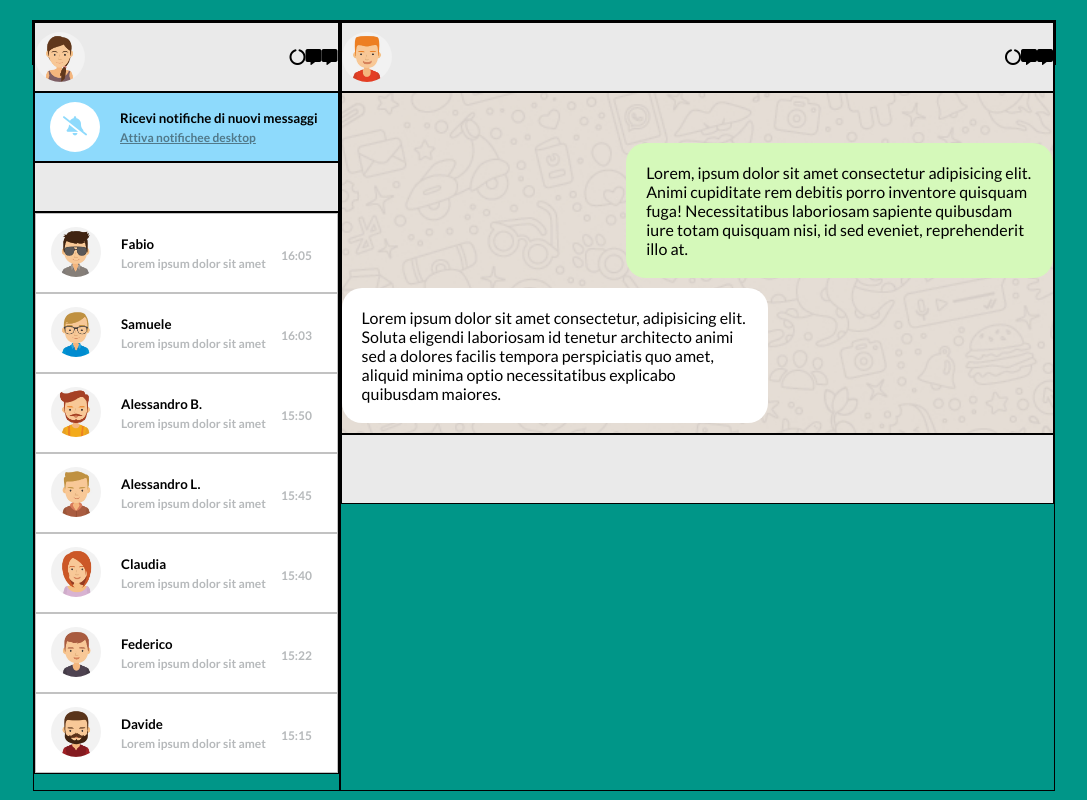
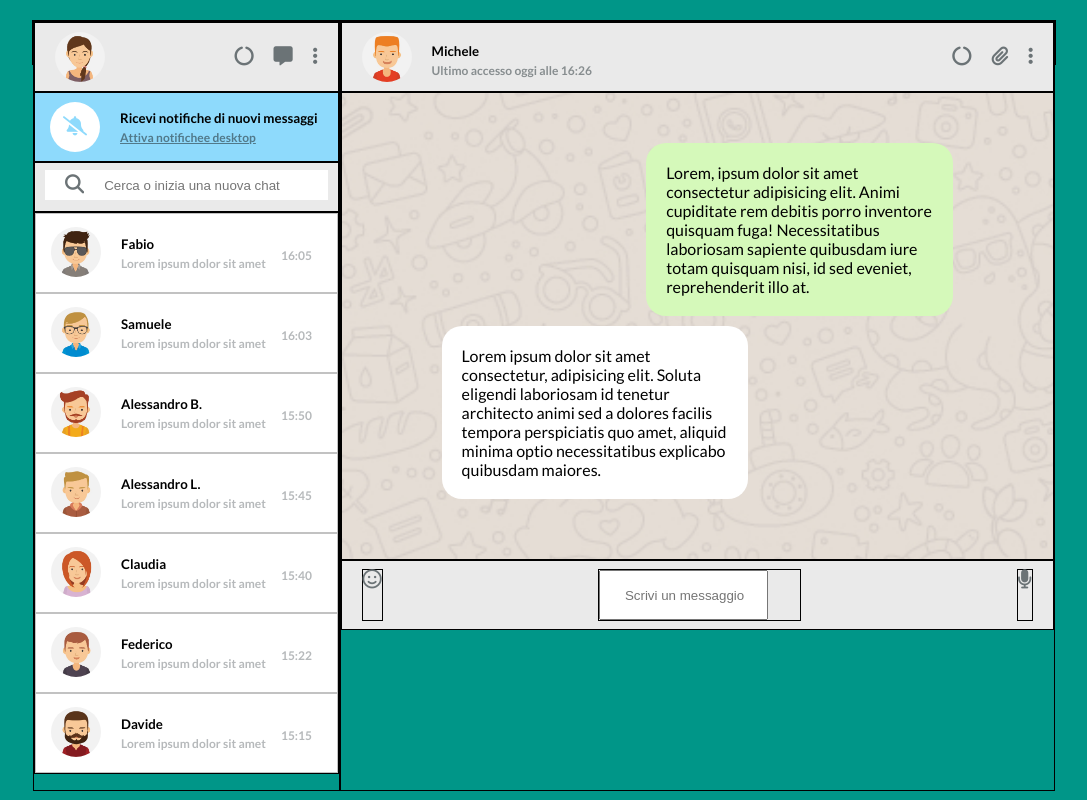
Before and after one commit to ElenaRuscitto/html-css-boolzapp, a plain HTML site: page index.html in a window 1280 px wide. Shown: the whole page, without its empty margins (96-1183 px from the left). Drawn offline with Linux system fonts and the light colour scheme.

Commit message:
[add] colonna sx

```diff
--- a/css/main.css
+++ b/css/main.css
@@ -44,8 +44,17 @@ body {
   padding-right: 20px;
 }
 
+.padding-left {
+  padding-left: 20px;
+}
+
 .margin-left {
   margin-left: 20px;
+}
+
+i {
+  font-size: 1.2rem;
+  color: rgb(107, 115, 118);
 }
 
 
@@ -87,6 +96,7 @@ img {
 
 .top.small{
   height: 50px;
+  padding: 7px 10px;
 }
 
 .top.special {
@@ -106,6 +116,24 @@ span {
   color: rgb(194, 194, 194);
 }
 
+.serch {
+  background-color: white;
+}
+
+.cerca {
+  width: 100%;
+  height: 30px;
+  border: none;
+  /* float: left; */
+}
+
+.fa-magnifying-glass {
+  padding-top: 5px;
+}
+
+/* .cerca::before {
+  list-style-type: '/f002';
+} */
 
 /* top-blu */
 .cerchio {
@@ -146,8 +174,14 @@ span {
   background-size: cover;
 }
 
+.right span {
+  font-size: 12px;
+  font-weight: bold;
+  color: rgb(135, 141, 143);
+}
+
 .sms {
-  margin-top: 50px;
+  margin: 50px 100px;
   /* overflow: scroll; */
 }
 
@@ -169,3 +203,17 @@ span {
 .chat.receive {
   align-self: flex-start;
 }
+
+.Michele {
+  padding-top: 11px;
+}
+
+.bottom .scrivi {
+  width: 84%;
+  height: 50px;
+}
+
+.bottom i {
+  width: 8%;
+  height: 50px;
+}
--- a/index.html
+++ b/index.html
@@ -31,15 +31,15 @@
         <div class="top d-flex a-center space-between debug">
 
           <!-- sx -->
-          <div class="sx d-flex">
+          <div class="sx d-flex margin-left">
             <img src="./img/avatar_io.jpg" alt="io">
           </div>
 
           <!-- dx -->
-          <div class="dx d-flex">
-            <i class="fa-solid fa-circle-notch"></i>
-            <i class="fa-solid fa-message"></i>
-            <i class="fa-solid fa-message"></i>
+          <div class="dx d-flex padding-right">
+            <i class="fa-solid fa-circle-notch padding-right"></i>
+            <i class="fa-solid fa-message padding-right"></i>
+            <i class="fa-solid fa-ellipsis-vertical"></i>
           </div>
 
         </div>
@@ -57,7 +57,13 @@
         </div>
 
         <!-- cerca -->
-        <div class="top small debug"></div>
+        <div class="top small debug">
+          <div class="serch d-flex">
+            <i class="fa-solid fa-magnifying-glass padding-left"></i>
+            <input type="text" placeholder="Cerca o inizia una nuova chat" class="cerca padding-left">
+          </div>
+
+        </div>
 
         <!-- centro -->
         <div class="center debug">
@@ -234,11 +240,6 @@
 
 
 
-
-
-
-
-
           </div>
 
         </div>
@@ -250,15 +251,21 @@
         <div class="top d-flex space-between a-center debug">
 
           <!-- sx -->
-          <div class="sx d-flex">
+          <div class="sx d-flex margin-left">
             <img src="./img/avatar_1.jpg" alt="io">
+            <div class= "Michele a-center d-center margin-left">
+              <h5>Michele</h5>
+              <span>Ultimo accesso oggi alle 16:26</span>
+            </div>
+
           </div>
 
+
           <!-- dx -->
-          <div class="dx d-flex">
-            <i class="fa-solid fa-circle-notch"></i>
-            <i class="fa-solid fa-message"></i>
-            <i class="fa-solid fa-message"></i>
+          <div class="dx d-flex padding-right ">
+            <i class="fa-solid fa-circle-notch padding-right"></i>
+            <i class="fa-solid fa-paperclip padding-right"></i>
+            <i class="fa-solid fa-ellipsis-vertical"></i>
           </div>
 
         </div>
@@ -284,7 +291,20 @@
         </div>
 
         <!-- sotto -->
-        <div class="bottom debug"></div>
+        <div class="bottom d-flex space-between a-center padding-left padding-right debug">
+
+          <div class="debug">
+            <i class="fa-regular fa-face-smile"></i>
+          </div>
+
+          <div class="debug">
+            <input type="text" placeholder=" Scrivi un messaggio" class="scrivi padding-left">
+          </div>
+
+          <div class="debug">
+            <i class="fa-solid fa-microphone"></i>
+          </div>
+        </div>
 
       </div>
     </div>
```
